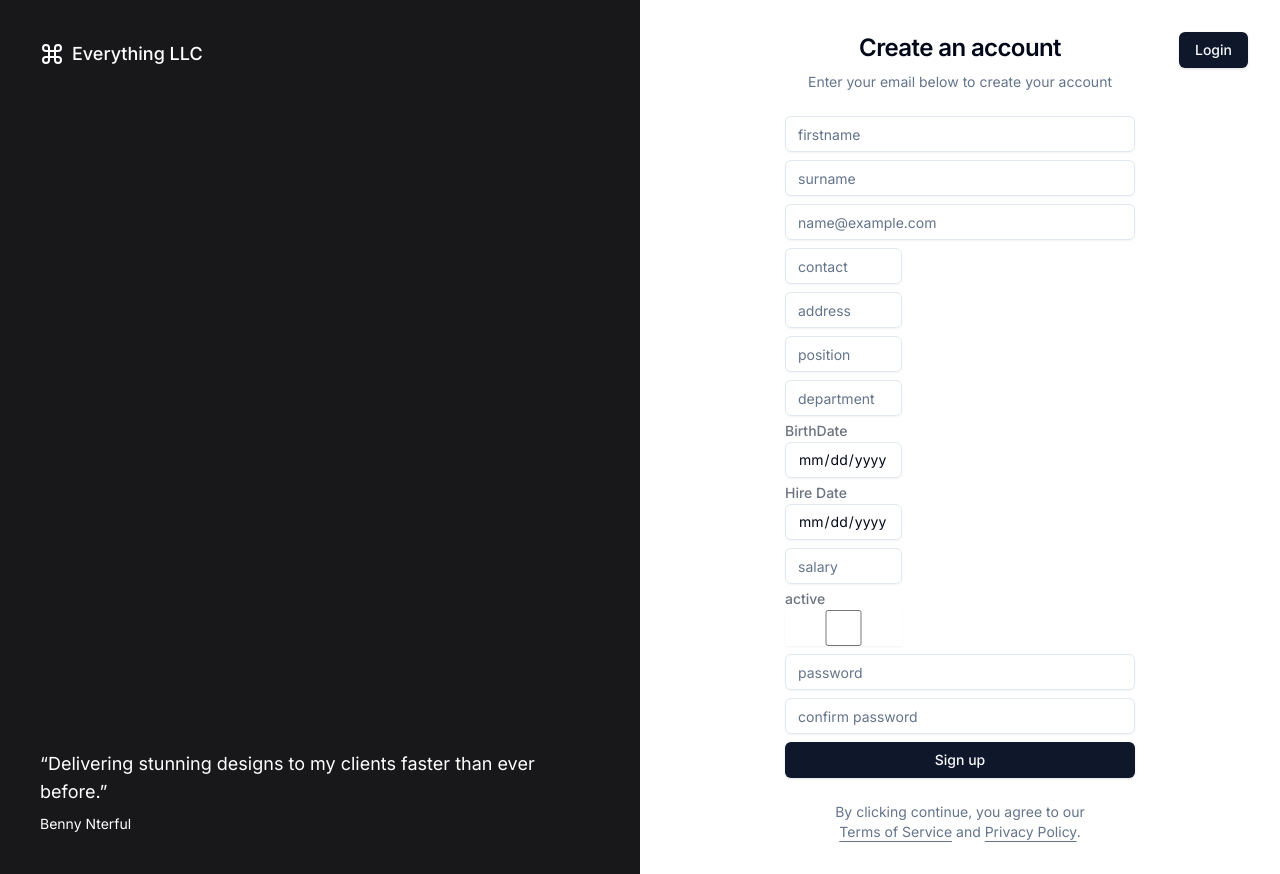
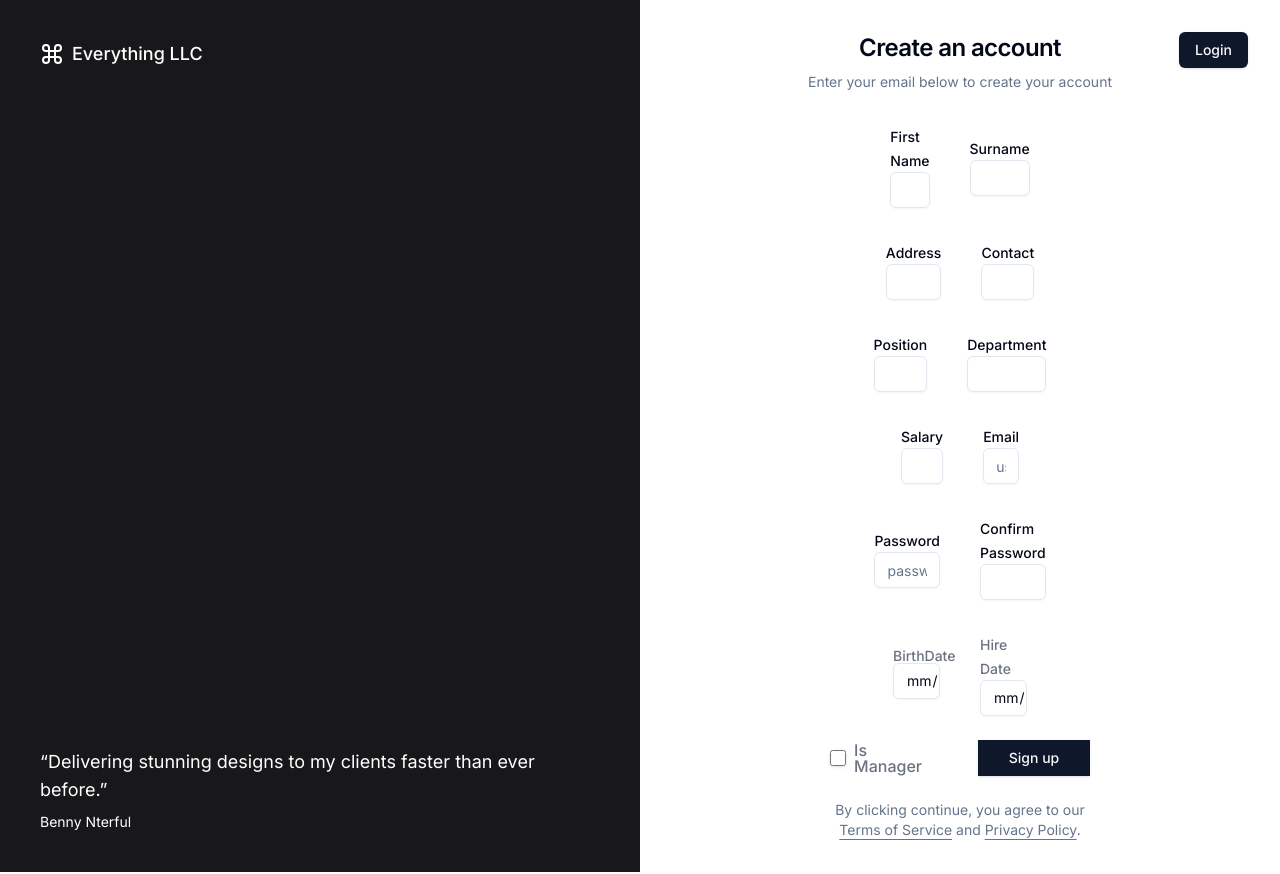
Before and after one commit to bernard-official/everythingg-dashboard, a Next.js app: page /signup in a window 1280 px wide. Built offline with nearby package versions, Linux system fonts and the light colour scheme.

Commit message:
Added nice UI to signup employee

```diff
--- a/app/admin/page.tsx
+++ b/app/admin/page.tsx
@@ -23,7 +23,6 @@ const Page = () => {
       setMyUsers(value);
     };
     fetchData();
-    console.log("vals: ", myUsers);
   }, []);
   if (status === "loading") {
     return <Loading />;
--- a/components/dashboard/dashboard.tsx
+++ b/components/dashboard/dashboard.tsx
@@ -54,9 +54,9 @@ export default function DashboardPage({ data }: { data: User[] }) {
       <div className="hidden flex-col md:flex">
         <div className="border-b">
           <div className="flex h-16 items-center px-4">
-          <div className="flex items-center justify-between space-y-2">
-            <h2 className="text-3xl font-bold tracking-tight">Dashboard</h2>
-          </div>
+            <div className="flex items-center justify-between space-y-2">
+              <h2 className="text-3xl font-bold tracking-tight">Dashboard</h2>
+            </div>
             <div className="ml-auto flex items-center space-x-4">
               <Search placeholder="Search..." />
               <UserNav />
@@ -64,7 +64,6 @@ export default function DashboardPage({ data }: { data: User[] }) {
           </div>
         </div>
         <div className="flex-1 space-y-4 p-8 pt-6">
-
           <Tabs defaultValue="overview" className="space-y-2">
             <TabsList>
               <TabsTrigger value="overview">Overview</TabsTrigger>
@@ -112,8 +111,8 @@ export default function DashboardPage({ data }: { data: User[] }) {
 
             <TabsContent value="UserSignupForm" className="space-y-4">
               <Card className="col-span-4">
-                <CardHeader>
-                  <CardTitle>SignUp new Employees</CardTitle>
+                <CardHeader className="text-center font-semibold text-2xl">
+                  <CardTitle>SignUp Employees</CardTitle>
                 </CardHeader>
                 <CardContent className="pl-2">
                   <UserSignupForm />
--- a/components/userSignupForm.tsx
+++ b/components/userSignupForm.tsx
@@ -1,6 +1,6 @@
 "use client";
-import React, { useState } from "react";
-import { Button, Input, Label } from "./ui";
+import React, { FormEvent, useState } from "react";
+import { Button, Checkbox, Input, Label } from "./ui";
 import { cn } from "@/lib/utils";
 import { useGlobalContext } from "@/context/store";
 import { useRouter } from "next/navigation";
@@ -44,11 +44,11 @@ const UserSignupForm = ({ className, ...props }: UserSignupFormProps) => {
 
   let { users, setUsers } = useGlobalContext();
 
-  const comparePasswords = (myPassword: string) => {
+  const comparePasswords = () => {
     return password === confirmPassword;
   };
 
-  const handlefirstnameChange = (
+  const handleFirstNameChange = (
     event: React.ChangeEvent<HTMLInputElement>
   ) => {
     event.preventDefault();
@@ -75,66 +75,68 @@ const UserSignupForm = ({ className, ...props }: UserSignupFormProps) => {
     setConfirmPassword(event.target.value);
   };
 
-  const handleContactChange = (
-    event: React.ChangeEvent<HTMLInputElement>
-  ) =>{
+  const handleContactChange = (event: React.ChangeEvent<HTMLInputElement>) => {
     setContact(event.target.value);
-  }
+  };
 
-  const handleAddressChange = (
-    event: React.ChangeEvent<HTMLInputElement>
-  ) =>{
+  const handleAddressChange = (event: React.ChangeEvent<HTMLInputElement>) => {
     setAddress(event.target.value);
-  }
+  };
 
   const handleBirthDateChange = (
     event: React.ChangeEvent<HTMLInputElement>
-  ) =>{
+  ) => {
     setBirthDate(event.target.value);
-  }
+  };
 
-  const handlePositionChange = (
-    event: React.ChangeEvent<HTMLInputElement>
-  ) =>{
+  const handlePositionChange = (event: React.ChangeEvent<HTMLInputElement>) => {
     setPosition(event.target.value);
-  }
+  };
 
   const handleDepartmentChange = (
     event: React.ChangeEvent<HTMLInputElement>
-  ) =>{
+  ) => {
     setDepartment(event.target.value);
-  }
+  };
 
-  const handleHireDateChange = (
-    event: React.ChangeEvent<HTMLInputElement>
-  ) =>{
+  const handleHireDateChange = (event: React.ChangeEvent<HTMLInputElement>) => {
     setHireDate(event.target.value);
-  }
+  };
 
-  const handleManagerChange = (
-    event: React.ChangeEvent<HTMLInputElement>
-  ) =>{
-    setManager(event.target.checked);
-  }
+  const handleManagerChange = (event: React.ChangeEvent<HTMLInputElement>) => {
+    setManager((value) => !value);
+  };
 
-  const handleSalaryChange = (
-    event: React.ChangeEvent<HTMLInputElement>
-  ) =>{
+  const handleSalaryChange = (event: React.ChangeEvent<HTMLInputElement>) => {
+    event.preventDefault();
     setSalary(event.target.value);
-  }
-
+  };
 
   const onSubmit = async (event: React.FormEvent<HTMLFormElement>) => {
     // comparePasswords(password);
     event.preventDefault();
-    if (comparePasswords(password)) {
-      const newUser = { name: `${firstname} ${surname}`, email, password, contact, address, position, department, birthDate: new Date(birthDate), hireDate: new Date(hireDate), manager, salary };
+    if (comparePasswords()) {
+      const newUser = {
+        name: `${firstname} ${surname}`,
+        email,
+        password,
+        contact,
+        address,
+        position,
+        department,
+        birthDate: new Date(birthDate),
+        hireDate: new Date(hireDate),
+        manager,
+        salary,
+      };
       // setUsers([...users, newUser]);
       const data = await sendDataToDB(newUser);
-      if (true) {
+      if (data.status === 200) {
         router.refresh();
         router.push("/admin");
         toast.success("User signed up successfully");
+      } else {
+        toast.error("Server error");
       }
     } else {
       toast.error("Passwords dont match");
@@ -143,203 +145,129 @@ const UserSignupForm = ({ className, ...props }: UserSignupFormProps) => {
     setSurname("");
     setEmail("");
     setContact("");
-    setBirthDate("")
+    setBirthDate("");
     setAddress("");
     setPosition("");
     setDepartment("");
     setHireDate("");
     setManager(false);
-    setSalary("")
+    setSalary("");
     setPassword("");
     setConfirmPassword("");
   };
 
   return (
-    <div className={cn("grid gap-6", className)} {...props}>
-      <form onSubmit={onSubmit}>
-        <div className="grid gap-2">
-          <div className="grid gap-1">
-            <Label className="sr-only" htmlFor="email">
-              Email
-            </Label>
+    <form
+      className="flex flex-col space-y-4 items-center justify-center mx-auto w-[40%]"
+      onSubmit={onSubmit}
+    >
+      <div className="flex space-x-10  w-[90%] px-4 py-2 items-center justify-center">
+        <div>
+          <Label htmlFor="email">First Name</Label>
+          <Input value={firstname} onInput={handleFirstNameChange} />
+        </div>
+        <div>
+          <Label>Surname</Label>
+          <Input value={surname} onChange={handleSurnameChange} />
+        </div>
+      </div>
+
+      <div className="flex space-x-10  w-[90%] px-4 py-2 items-center justify-center">
+        <div>
+          <Label>Address</Label>
+          <Input value={address} onChange={handleAddressChange} />
+        </div>
+        <div>
+          <Label>Contact</Label>
+          <Input value={contact} onChange={handleContactChange} />
+        </div>
+      </div>
+
+      <div className="flex space-x-10  w-[90%] px-4 py-2 items-center justify-center">
+        <div>
+          <Label>Position</Label>
+          <Input value={position} onChange={handlePositionChange} />
+        </div>
+
+        <div>
+          <Label>Department</Label>
+          <Input value={department} onChange={handleDepartmentChange} />
+        </div>
+      </div>
+
+      <div className="flex space-x-10  w-[90%] px-4 py-2 items-center justify-center">
+        <div>
+          <Label>Salary</Label>
+          <Input value={salary} onChange={handleSalaryChange} />
+        </div>
+        <div>
+          <Label>Email</Label>
           <Input
-              id="email"
-              placeholder="firstname"
-              type="text"
-              value={firstname}
-              onChange={handlefirstnameChange}
+            type="email"
+            placeholder="user@gmail.com"
+            value={email}
+            onChange={handleEmailChange}
           />
         </div>
-          <div className="grid gap-1">
-            <Label className="sr-only" htmlFor="text">
-              Surname
-            </Label>
+      </div>
+
+      <div className="flex space-x-10 w-[90%] px-4 py-2 items-center justify-center">
+        <div>
+          <Label>Password</Label>
           <Input
-              id="surname"
-              placeholder="surname"
-              type="text"
-              value={surname}
-              onChange={handleSurnameChange}
+            value={password}
+            type="password"
+            placeholder="password"
+            onChange={handlePasswordChange}
           />
         </div>
 
-          <div className="grid gap-1">
-            <Label className="sr-only" htmlFor="email">
-              Email
-            </Label>
+        <div>
+          <Label>Confirm Password</Label>
           <Input
-              id="email"
-              placeholder="name@example.com"
-              type="email"
-              value={email}
-              autoCapitalize="none"
-              autoComplete="email"
-              autoCorrect="off"
-              onChange={handleEmailChange}
+            value={confirmPassword}
+            id="confirmPassword"
+            type="password"
+            onChange={handleConfirmPasswordChange}
           />
         </div>
-
-          <div className="grid gap-1">
-            <Label className="sr-only" htmlFor="text">
-              Contact
-            </Label>
-            <Input
-              className="flex w-1/3"
-              id="contact"
-              placeholder="contact"
-              type="text"
-              value={contact}
-              onChange={handleContactChange}
-            />
       </div>
 
-          <div className="grid gap-1">
-            <Label className="sr-only" htmlFor="text">
-              Address
-            </Label>
+      <div className="flex space-x-10 w-[90%] px-4 py-2 items-center justify-center">
+        <div className="w-1/2">
+          <Label className="flex text-gray-500">BirthDate</Label>
           <Input
-              className="flex w-1/3"
-              id="address"
-              placeholder="address"
-              type="text"
-              value={address}
-              onChange={handleAddressChange}
-            />
-          </div>
-
-          <div className="grid gap-1">
-            <Label className="sr-only" htmlFor="text">
-              Position
-            </Label>
-            <Input
-              className="flex w-1/3"
-              id="position"
-              placeholder="position"
-              type="text"
-              value={position}
-              onChange={handlePositionChange}
-            />
-          </div>
-
-          <div className="grid gap-1">
-            <Label className="sr-only" htmlFor="text">
-              Department
-            </Label>
-            <Input
-              className="flex w-1/3"
-              id="department"
-              placeholder="department"
-              type="text"
-              value={department}
-              onChange={handleDepartmentChange}
-            />
-          </div>
-
-          <div className="grid gap-1">
-            <Label className="flex text-gray-500" htmlFor="text">
-              BirthDate
-            </Label>
-            <Input
-              className="flex w-1/3"
-              id="birthDate"
-              placeholder="date of birth"
             type="date"
             value={birthDate}
             onChange={handleBirthDateChange}
           />
         </div>
 
-          <div className="grid gap-1">
-            <Label className=" text-gray-500" htmlFor="text">
-              Hire Date
-            </Label>
-            <Input
-              className="flex w-1/3"
-              id="hireDate"
-              placeholder="hireDate"
-              type="date"
-              value={hireDate}
-              onChange={handleHireDateChange}
-            />
+        <div className="w-1/2">
+          <Label className=" text-gray-500">Hire Date</Label>
+          <Input type="date" value={hireDate} onChange={handleHireDateChange} />
+        </div>
       </div>
 
-          <div className="grid gap-1">
-            <Label className="sr-only" htmlFor="text">
-              Salary
-            </Label>
-            <Input
-              className="flex w-1/3"
-              id="salary"
-              placeholder="salary"
-              type="text"
-              value={salary}
-              onChange={handleSalaryChange}
-            />
-          </div>
-
-          <div className="grid gap-1">
-            <Label className=" text-gray-500" htmlFor="text">
-              active
-            </Label>
-            <Input
-              className="flex w-1/3"
+      <div className="flex justify-center items-center space-x-10">
+        <div className=" flex items-center justify-center space-x-2 w-1/2">
+          <input
+            type="checkbox"
             id="manager"
-              placeholder="manager"
-              type="checkbox"
+            className="accent-[#272e3f] hover:cursor-pointer rounded-md peer h-4 w-4 shrink-0 border border-primary shadow focus-visible:outline-none focus-visible:ring-1 focus-visible:ring-ring disabled:cursor-not-allowed disabled:opacity-50"
             checked={manager}
             onChange={handleManagerChange}
           />
+          <label
+            htmlFor="manager"
+            className="hover:cursor-pointer text-gray-500 font-medium leading-none peer-disabled:cursor-not-allowed peer-disabled:opacity-70"
+          >
+            Is Manager
+          </label>
         </div>
-
-          <div className="grid gap-1">
-            <Label className="sr-only" htmlFor="password">
-              Password
-            </Label>
-            <Input
-              value={password}
-              id="password"
-              type="password"
-              placeholder="password"
-              onChange={handlePasswordChange}
-            />
-          </div>
-
-          <div className="grid gap-1">
-            <Label className="sr-only" htmlFor="confirmPassword">
-              Confirm Password
-            </Label>
-            <Input
-              value={confirmPassword}
-              placeholder="confirm password"
-              id="confirmPassword"
-              type="Password"
-              onChange={handleConfirmPasswordChange}
-            />
-          </div>
-          <Button>Sign up</Button>
+        <Button className="w-32 rounded-none">Sign up</Button>
       </div>
     </form>
-    </div>
   );
 };
 
```
Also changed, not shown: types/index.ts (+20 -4 lines). Lines whose indentation alone changed are shown as unchanged.
